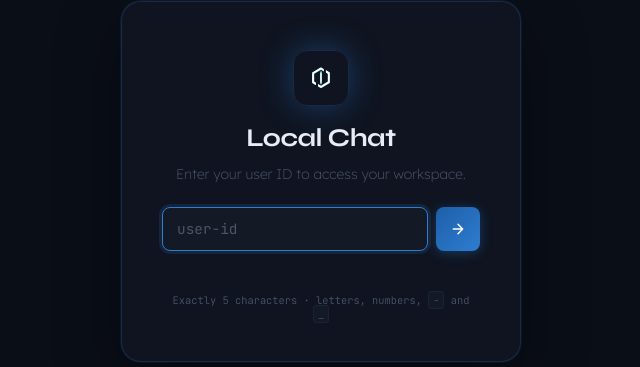
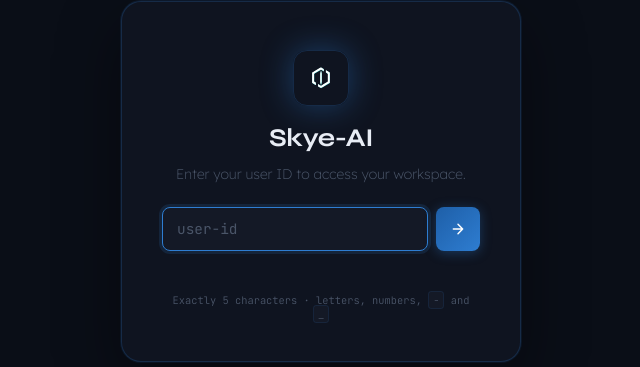
Before and after one commit to lewallen4/Local-chat, a FastAPI app: page / in a window 1280 px wide. Shown: the part 219-586 px from the top of the page, without its empty margins (319-959 px from the left). Run offline with FastAPI, Linux system fonts and the light colour scheme; parts of the project's set-up code (start-up, migrations or seed data) failed here and were passed over; some libraries are stand-ins or nearby versions.

Commit message:
Add files via upload

```diff
--- a/server/templates/index.html
+++ b/server/templates/index.html
@@ -3,11 +3,11 @@
 <head>
     <meta charset="UTF-8">
     <meta name="viewport" content="width=device-width, initial-scale=1.0">
-    <title>Local Chat | Skye-AI</title>
+    <title>Skye-AI</title>
     <script>
         // Set theme before paint to prevent flash of wrong logo
         (function(){
-            var t = localStorage.getItem('localchat-theme') || 'dark';
+            var t = localStorage.getItem('skyeai-theme') || 'dark';
             document.documentElement.setAttribute('data-theme', t);
             window.__initialTheme = t;
         })();
@@ -27,9 +27,9 @@
     <div class="id-gate" id="id-gate">
         <div class="id-gate-card">
             <div class="id-gate-icon">
-                <img src="/static/logo_white.svg" class="theme-logo" width="28" height="28" alt="Local Chat">
+                <img src="/static/logo_white.svg" class="theme-logo" width="28" height="28" alt="Skye-AI">
             </div>
-            <h1 class="id-gate-title">Local Chat</h1>
+            <h1 class="id-gate-title">Skye-AI</h1>
             <p class="id-gate-sub">Enter your user ID to access your workspace.</p>
 
             <div class="id-input-row">
@@ -71,7 +71,7 @@
                     <div class="brand-icon">
                         <img src="/static/logo_white.svg" class="theme-logo" width="20" height="20" alt="">
                     </div>
-                    <span class="brand-name">Local Chat</span>
+                    <span class="brand-name">Skye-AI</span>
                     <span class="brand-tag" id="user-badge">—</span>
                 </div>
                 <button id="new-chat" class="btn-new-chat" title="New session (Ctrl+N)">
@@ -162,7 +162,7 @@
                     <div class="welcome-icon">
                         <img src="/static/logo_white.svg" class="theme-logo" width="40" height="40" alt="">
                     </div>
-                    <h2 id="welcome-heading">Local Chat is ready.</h2>
+                    <h2 id="welcome-heading">Skye-AI is ready.</h2>
                     <p id="welcome-sub">Your fully local AI assistant.</p>
                     <div class="welcome-hints">
                         <span class="hint">↵ Send</span>
@@ -174,7 +174,7 @@
 
             <div class="input-zone">
                 <div class="input-wrapper">
-                    <textarea id="user-input" placeholder="Message Local Chat..." rows="1" disabled></textarea>
+                    <textarea id="user-input" placeholder="Message Skye-AI..." rows="1" disabled></textarea>
                     <button id="send-button" disabled title="Send message">
                         <svg width="18" height="18" viewBox="0 0 24 24" fill="none">
                             <path d="M22 2L11 13M22 2L15 22l-4-9-9-4 20-7z" stroke="currentColor"
```
Also changed, not shown: other parts of server/templates/index.html (+29 -0 lines).
